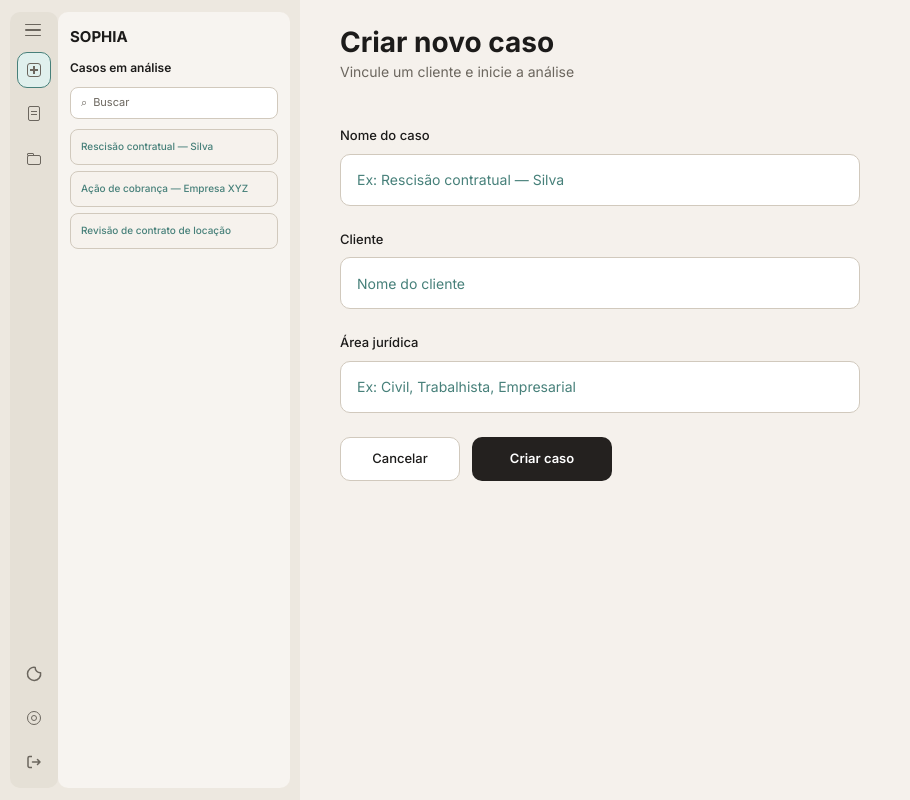
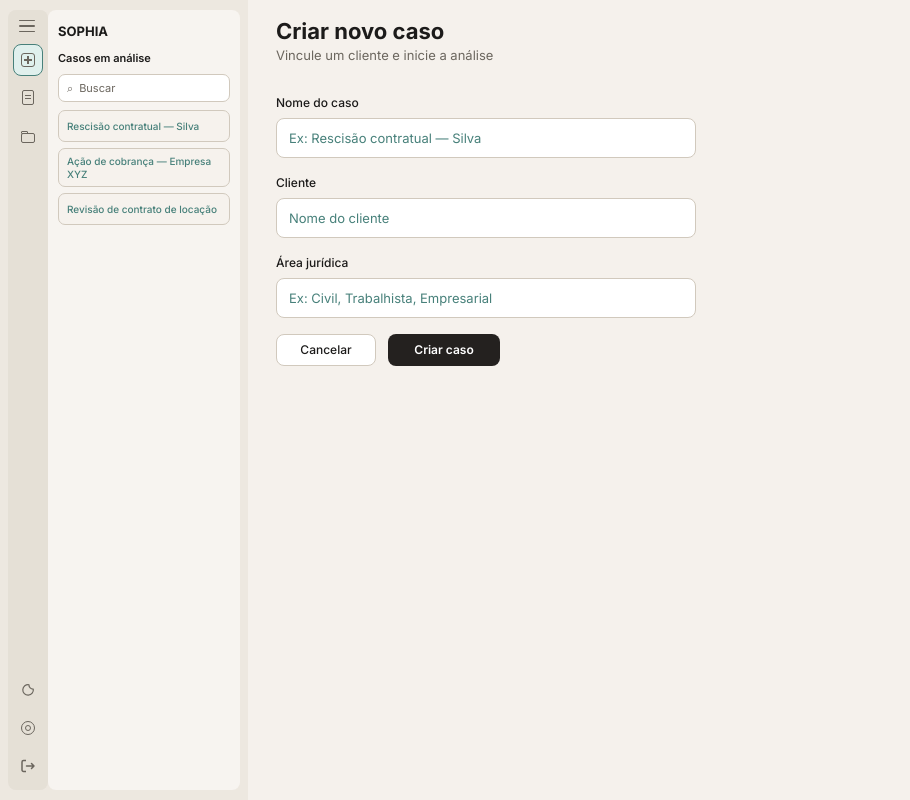
Before and after one commit to yasmintrentinfanfa/front_sophia, a Next.js app: page /casos/novo in a window 1280 px wide. Shown: the whole page, without its empty margins (0-910 px from the left). Built offline with nearby package versions, Linux system fonts and the light colour scheme.

Commit message:
fix: ajustes

```diff
--- a/src/app/casos/novo/page.tsx
+++ b/src/app/casos/novo/page.tsx
@@ -6,7 +6,7 @@ import { useRouter } from "next/navigation";
 import { useListaCasos } from "@/components/casos/contexto-lista-casos";
 
 const CLASSE_CAMPO =
-  "border-borda focus:border-destaque focus:ring-destaque/20 bg-campo placeholder:text-destaque h-[52px] w-full rounded-[10px] border px-4 text-sm outline-none focus:ring-2";
+  "border-borda focus:border-destaque focus:ring-destaque/20 bg-campo placeholder:text-destaque h-10 w-full rounded-[8px] border px-3 text-[13px] outline-none focus:ring-2";
 
 export default function PaginaNovoCaso() {
   const router = useRouter();
@@ -37,17 +37,17 @@ export default function PaginaNovoCaso() {
 
   return (
     <>
-      <header className="flex w-full shrink-0 flex-col gap-[6px] px-[40px] pt-[28px] pb-[12px]">
-        <h1 className="text-[28px] leading-none font-bold">Criar novo caso</h1>
-        <p className="text-tinta-suave text-sm">Vincule um cliente e inicie a análise</p>
+      <header className="flex w-full shrink-0 flex-col gap-1 px-7 pt-5 pb-2">
+        <h1 className="text-[22px] leading-none font-bold">Criar novo caso</h1>
+        <p className="text-tinta-suave text-[13px]">Vincule um cliente e inicie a análise</p>
       </header>
 
       <form
         onSubmit={aoEnviar}
-        className="flex min-h-0 flex-1 flex-col gap-6 overflow-y-auto px-[40px] pt-8 pb-10"
+        className="flex min-h-0 flex-1 flex-col gap-4 overflow-y-auto px-7 pt-5 pb-7"
       >
-        <div className="flex w-full max-w-[520px] flex-col gap-2">
-          <label htmlFor={idTitulo} className="text-[13px] font-medium">
+        <div className="flex w-full max-w-[420px] flex-col gap-1.5">
+          <label htmlFor={idTitulo} className="text-[12px] font-medium">
             Nome do caso
           </label>
           <input
@@ -60,8 +60,8 @@ export default function PaginaNovoCaso() {
           />
         </div>
 
-        <div className="flex w-full max-w-[520px] flex-col gap-2">
-          <label htmlFor={idCliente} className="text-[13px] font-medium">
+        <div className="flex w-full max-w-[420px] flex-col gap-1.5">
+          <label htmlFor={idCliente} className="text-[12px] font-medium">
             Cliente
           </label>
           <input
@@ -74,8 +74,8 @@ export default function PaginaNovoCaso() {
           />
         </div>
 
-        <div className="flex w-full max-w-[520px] flex-col gap-2">
-          <label htmlFor={idArea} className="text-[13px] font-medium">
+        <div className="flex w-full max-w-[420px] flex-col gap-1.5">
+          <label htmlFor={idArea} className="text-[12px] font-medium">
             Área jurídica
           </label>
           <input
@@ -91,14 +91,14 @@ export default function PaginaNovoCaso() {
           <button
             type="button"
             onClick={() => router.push("/casos")}
-            className="border-borda bg-campo flex h-11 w-[120px] items-center justify-center rounded-[10px] border text-[13px] font-medium"
+            className="border-borda bg-campo flex h-8 w-[100px] items-center justify-center rounded-[8px] border text-[12px] font-medium"
           >
             Cancelar
           </button>
           <button
             type="submit"
             disabled={enviando}
-            className="bg-acao text-acao-tinta flex h-11 w-[140px] items-center justify-center rounded-[10px] text-[13px] font-semibold disabled:opacity-50"
+            className="bg-acao text-acao-tinta flex h-8 w-[112px] items-center justify-center rounded-[8px] text-[12px] font-semibold disabled:opacity-50"
           >
             Criar caso
           </button>
--- a/src/app/globals.css
+++ b/src/app/globals.css
@@ -126,4 +126,33 @@ html.dark {
   html {
     @apply font-sans;
   }
+  button:not(:disabled) {
+    cursor: pointer;
+    transition:
+      transform 140ms ease,
+      filter 140ms ease,
+      background-color 140ms ease,
+      border-color 140ms ease,
+      color 140ms ease,
+      opacity 140ms ease;
+  }
+  button:not(:disabled):active {
+    transform: scale(0.96);
+    filter: brightness(0.94);
+  }
 }
+
+@layer utilities {
+  .pressionavel {
+    cursor: pointer;
+    transition:
+      transform 140ms ease,
+      filter 140ms ease,
+      background-color 140ms ease,
+      border-color 140ms ease;
+  }
+  .pressionavel:active {
+    transform: scale(0.96);
+    filter: brightness(0.94);
+  }
+}
--- a/src/components/casos/barra-lateral-casos.tsx
+++ b/src/components/casos/barra-lateral-casos.tsx
@@ -43,8 +43,8 @@ export function BarraLateralCasos({ casos, carregando = false }: BarraLateralCas
   return (
     <aside
       className={cn(
-        "bg-barra flex shrink-0 items-start overflow-hidden px-[10px] py-[12px] transition-[width] duration-200 ease-out",
-        expandida ? "w-[300px]" : "w-[68px]",
+        "bg-barra flex shrink-0 items-start overflow-hidden px-2 py-2.5 transition-[width] duration-200 ease-out",
+        expandida ? "w-[248px]" : "w-[56px]",
       )}
     >
       <TrilhaIcones expandida={expandida} aoAlternar={() => setExpandida((atual) => !atual)} />
@@ -52,12 +52,12 @@ export function BarraLateralCasos({ casos, carregando = false }: BarraLateralCas
       {expandida ? (
         <div
           id="painel-lista-casos"
-          className="bg-painel flex h-full min-w-px flex-1 flex-col gap-[10px] rounded-[10px] px-[12px] py-[14px]"
+          className="bg-painel flex h-full min-w-px flex-1 flex-col gap-2 rounded-[8px] px-2.5 py-3"
         >
-          <p className="text-[15px] font-bold">SOPHIA</p>
-          <h2 className="text-[12px] font-semibold">Casos em análise</h2>
+          <p className="text-[13px] font-bold">SOPHIA</p>
+          <h2 className="text-[11px] font-semibold">Casos em análise</h2>
 
-          <div className="border-borda focus-within:border-destaque bg-campo flex h-[32px] w-full items-center gap-[6px] rounded-[8px] border px-[10px]">
+          <div className="border-borda focus-within:border-destaque bg-campo flex h-7 w-full items-center gap-1.5 rounded-[7px] border px-2">
             <span aria-hidden className="text-tinta-suave text-[11px]">
               ⌕
             </span>
@@ -84,7 +84,7 @@ export function BarraLateralCasos({ casos, carregando = false }: BarraLateralCas
                     href={`/casos/${caso.id}/gravacao`}
                     aria-current={caso.id === idEmDestaque ? "page" : undefined}
                     className={cn(
-                      "flex min-h-[36px] w-full items-center rounded-[8px] px-[10px] py-[8px] text-left text-[10px] leading-tight font-medium transition-colors",
+                      "pressionavel flex min-h-8 w-full items-center rounded-[7px] px-2 py-1.5 text-left text-[10px] leading-tight font-medium",
                       caso.id === idEmDestaque
                         ? "border-destaque bg-ativo text-ativo-tinta border-[1.5px]"
                         : "bg-chip text-meta border-borda hover:border-destaque/60 border",
@@ -114,7 +114,7 @@ function TrilhaIcones({
   const [configuracoesAberta, setConfiguracoesAberta] = useState(false);
 
   return (
-    <nav className="bg-trilha flex h-full w-[48px] flex-col items-center gap-[8px] rounded-[10px] px-[4px] pt-[4px] pb-[8px]">
+    <nav className="bg-trilha flex h-full w-10 flex-col items-center gap-1.5 rounded-[8px] px-1 pt-1 pb-2">
       <Tooltip>
         <TooltipTrigger
           render={
@@ -123,7 +123,7 @@ function TrilhaIcones({
               aria-expanded={expandida}
               aria-controls="painel-lista-casos"
               onClick={aoAlternar}
-              className="hover:bg-tinta/5 flex h-[28px] w-full items-center justify-center rounded-[8px]"
+              className="hover:bg-tinta/5 flex h-6 w-full items-center justify-center rounded-[6px]"
             >
               <Hamburguer />
               <span className="sr-only">
@@ -144,7 +144,7 @@ function TrilhaIcones({
               href="/casos/novo"
               aria-current={pathname === "/casos/novo" ? "page" : undefined}
               className={cn(
-                "flex h-[36px] items-center justify-center rounded-[10px] px-[6px]",
+                "pressionavel flex h-8 items-center justify-center rounded-[8px] px-1",
                 pathname === "/casos/novo" && "bg-destaque-suave border-destaque border-[1.5px]",
               )}
             >
@@ -169,7 +169,7 @@ function TrilhaIcones({
                   : undefined
               }
               className={cn(
-                "flex h-[36px] items-center justify-center rounded-[10px] px-[6px]",
+                "pressionavel flex h-8 items-center justify-center rounded-[8px] px-1",
                 (pathname === "/casos" ||
                   pathname.includes("/gravacao") ||
                   pathname.includes("/sessao")) &&
@@ -213,7 +213,7 @@ function TrilhaIcones({
               aria-expanded={configuracoesAberta}
               onClick={() => setConfiguracoesAberta(true)}
               className={cn(
-                "flex h-[36px] items-center justify-center rounded-[10px] px-[6px]",
+                "flex h-8 items-center justify-center rounded-[8px] px-1",
                 configuracoesAberta && "bg-destaque-suave border-destaque border-[1.5px]",
               )}
             >
@@ -230,7 +230,7 @@ function TrilhaIcones({
           render={
             <Link
               href="/login"
-              className="flex h-[36px] items-center justify-center rounded-[10px] px-[6px]"
+              className="pressionavel flex h-8 items-center justify-center rounded-[8px] px-1"
             >
               <IconeSair />
               <span className="sr-only">Sair</span>
@@ -257,7 +257,7 @@ function BotaoTrilha({ rotulo, children }: { rotulo: string; children: ReactNode
           <button
             type="button"
             disabled
-            className="flex h-[36px] items-center justify-center rounded-[10px] px-[6px] disabled:pointer-events-auto"
+            className="flex h-8 items-center justify-center rounded-[8px] px-1 disabled:pointer-events-auto"
           >
             {children}
             <span className="sr-only">{rotulo}</span>
@@ -273,7 +273,7 @@ function ListaEsqueleto() {
   return (
     <ul className="flex flex-col gap-[6px]" aria-hidden>
       {[0, 1, 2].map((indice) => (
-        <li key={indice} className="bg-superficie h-[36px] animate-pulse rounded-[8px]" />
+        <li key={indice} className="bg-superficie h-8 animate-pulse rounded-[7px]" />
       ))}
     </ul>
   );
--- a/src/components/login/formulario-login.tsx
+++ b/src/components/login/formulario-login.tsx
@@ -6,7 +6,7 @@ import { useRouter } from "next/navigation";
 import { Tooltip, TooltipContent, TooltipTrigger } from "@/components/ui/tooltip";
 
 const CLASSE_CAMPO =
-  "border-borda focus:border-destaque focus:ring-destaque/20 bg-campo h-[52px] w-full rounded-[10px] border px-4 text-sm outline-none focus:ring-2";
+  "border-borda focus:border-destaque focus:ring-destaque/20 bg-campo h-10 w-full rounded-[8px] border px-3 text-[13px] outline-none focus:ring-2";
 
 export function FormularioLogin() {
   const router = useRouter();
@@ -25,9 +25,9 @@ export function FormularioLogin() {
   }
 
   return (
-    <form onSubmit={aoEnviar} className="flex flex-col gap-6">
-      <div className="flex flex-col gap-2">
-        <label htmlFor={idEmail} className="text-[13px] font-medium">
+    <form onSubmit={aoEnviar} className="flex flex-col gap-4">
+      <div className="flex flex-col gap-1.5">
+        <label htmlFor={idEmail} className="text-[12px] font-medium">
           Email
         </label>
         <input
@@ -40,8 +40,8 @@ export function FormularioLogin() {
         />
       </div>
 
-      <div className="flex flex-col gap-2">
-        <label htmlFor={idSenha} className="text-[13px] font-medium">
+      <div className="flex flex-col gap-1.5">
+        <label htmlFor={idSenha} className="text-[12px] font-medium">
           Senha
         </label>
         <input
@@ -60,13 +60,13 @@ export function FormularioLogin() {
         </div>
         <button
           type="submit"
-          className="bg-acao text-acao-tinta hover:bg-acao/90 flex h-[52px] w-full items-center justify-center rounded-[10px] text-[15px] font-semibold transition-colors"
+          className="bg-acao text-acao-tinta hover:bg-acao/90 flex h-10 w-full items-center justify-center rounded-[8px] text-[13px] font-semibold transition-colors"
         >
           Entrar
         </button>
       </div>
 
-      <p className="flex justify-center gap-1 text-[13px]">
+      <p className="flex justify-center gap-1 text-[12px]">
         <span className="text-tinta-suave">Não tem conta?</span>
         <AcaoFutura rotulo="Criação de conta" className="font-semibold">
           Criar conta
@@ -93,7 +93,7 @@ function AcaoFutura({
           <button
             type="button"
             disabled
-            className={`text-[13px] font-medium disabled:pointer-events-auto ${className ?? ""}`}
+            className={`text-[12px] font-medium disabled:pointer-events-auto ${className ?? ""}`}
           >
             {children}
           </button>
--- a/src/components/tema/botao-tema.tsx
+++ b/src/components/tema/botao-tema.tsx
@@ -18,7 +18,7 @@ export function BotaoTema({ className }: { className?: string }) {
       type="button"
       onClick={alternar}
       className={cn(
-        "hover:bg-tinta/5 flex size-9 items-center justify-center rounded-[10px]",
+        "hover:bg-tinta/5 flex size-8 items-center justify-center rounded-[8px]",
         className,
       )}
     >
@@ -36,7 +36,7 @@ export function BotaoTema({ className }: { className?: string }) {
 
 function IconeLua() {
   return (
-    <svg aria-hidden viewBox="0 0 20 20" className="text-tinta-suave size-5">
+    <svg aria-hidden viewBox="0 0 20 20" className="text-tinta-suave size-4">
       <path
         d="M11.2 3.4a6.6 6.6 0 1 0 5.4 5.4A5.1 5.1 0 0 1 11.2 3.4Z"
         fill="none"
@@ -50,7 +50,7 @@ function IconeLua() {
 
 function IconeSol() {
   return (
-    <svg aria-hidden viewBox="0 0 20 20" className="text-tinta-suave size-5">
+    <svg aria-hidden viewBox="0 0 20 20" className="text-tinta-suave size-4">
       <circle cx="10" cy="10" r="3.4" fill="none" stroke="currentColor" strokeWidth="1.5" />
       <path
         d="M10 2.5v1.6M10 15.9v1.6M2.5 10h1.6M15.9 10h1.6M4.7 4.7l1.1 1.1M14.2 14.2l1.1 1.1M4.7 15.3l1.1-1.1M14.2 5.8l1.1-1.1"
```
Also changed, not shown: src/app/casos/[casoId]/gravacao/page.tsx (+12 -12 lines), src/app/casos/[casoId]/sessao/page.tsx (+10 -10 lines), src/app/casos/page.tsx (+14 -14 lines), src/app/login/page.tsx (+15 -15 lines), src/components/casos/modal-configuracoes.tsx (+16 -16 lines), src/components/gravacao/modal-upload.tsx (+10 -10 lines).
